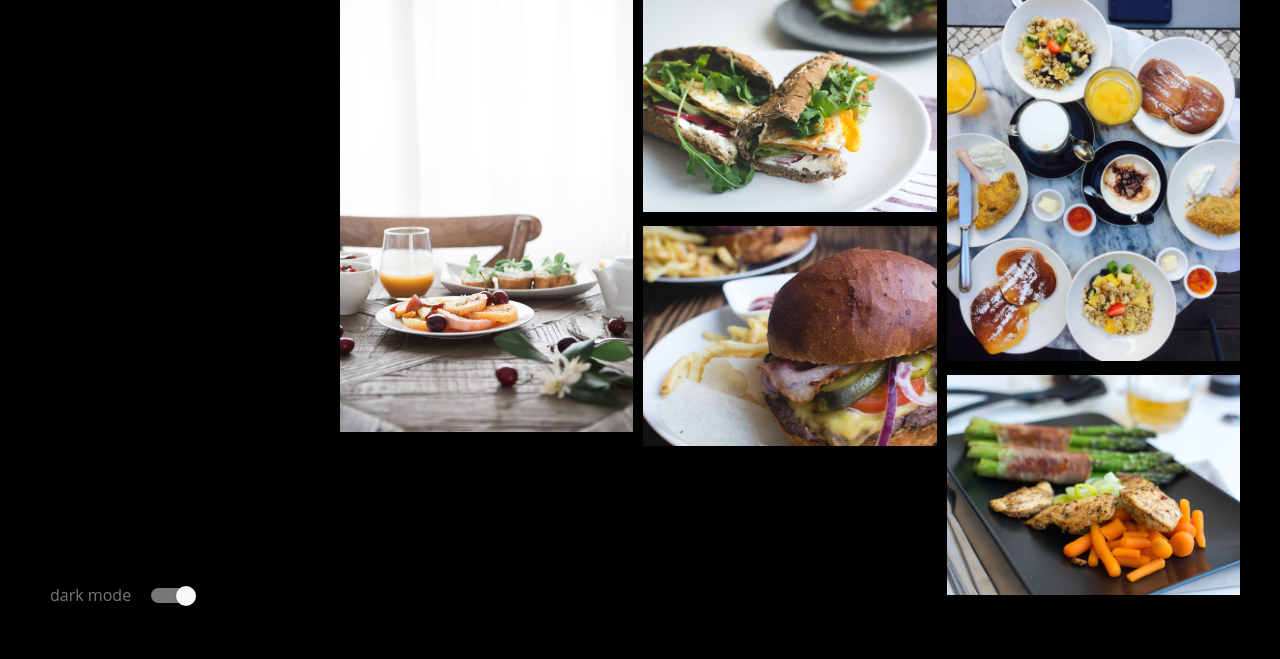
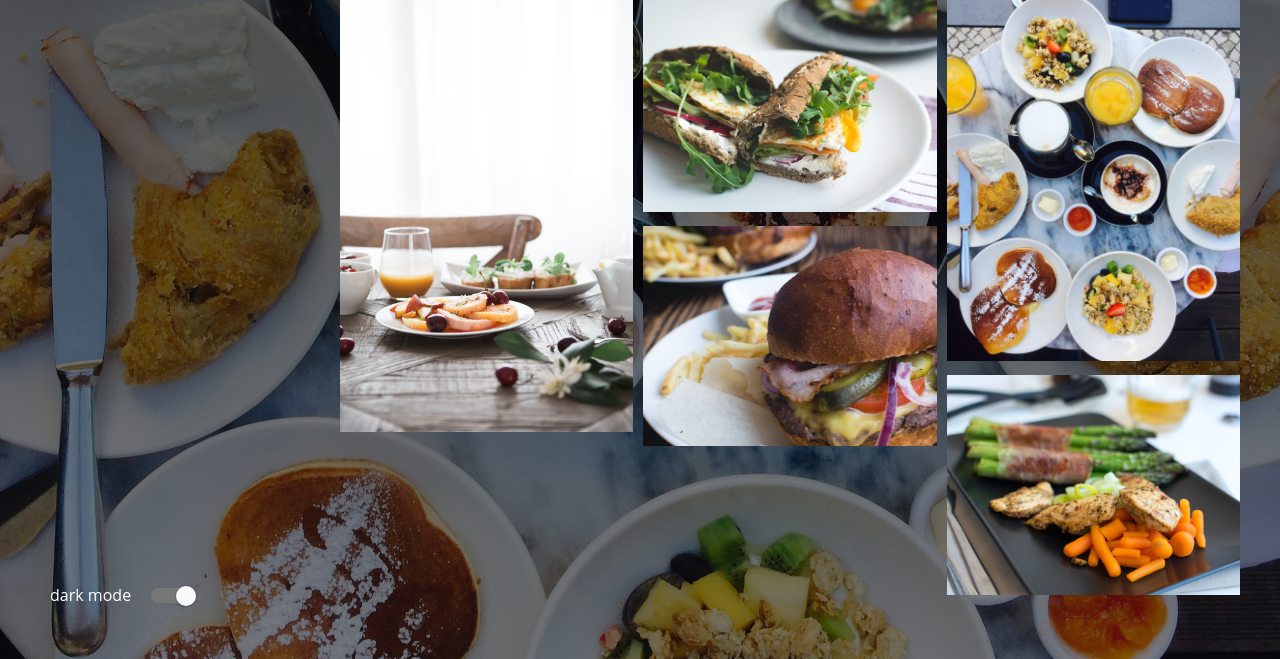
Before and after one commit to ridels44/food, a website: page index.html in a window 1280 px wide. Both pictures are taken after a click on the element 173 px from the left and 1251 px from the top of the page. Shown: the part 656-1315 px from the top of the page. Drawn offline with Linux system fonts and the light colour scheme.

Commit message:
change background body

```diff
--- a/css/style.css
+++ b/css/style.css
@@ -31,7 +31,9 @@ body {
   font-weight: 400;
   line-height: 1.6;
   color: var(--color-Grey-dark-2);
-  background-color: white; }
+  background-image: linear-gradient(rgba(255, 255, 255, 0.7), rgba(255, 255, 255, 0.7)), url(/img/background.jpg);
+  background-size: cover;
+  background-repeat: no-repeat; }
 
 .content {
   display: flex;
@@ -127,10 +129,13 @@ body {
     background-color: var(--color-Grey-light-1); }
 
 .dark {
-  background-color: black; }
+  background-image: linear-gradient(rgba(0, 0, 0, 0.7), rgba(3, 3, 3, 0.5)), url(/img/background.jpg); }
 
 .dark-recipe {
   border: solid 4px var(--color-primary-light) !important; }
+
+.dark-text {
+  color: white; }
 
 .recipe {
   display: flex;
--- a/script.js
+++ b/script.js
@@ -5,6 +5,7 @@ const imgText = document.querySelector(".modal-img__caption");
 
 const toggle = document.querySelector(".toggle");
 const circle = document.querySelector(".circle");
+const darkText = document.querySelector(".dark-mode p");
 
 const recipePhoto = document.querySelectorAll(".recipe__photo");
 
@@ -27,6 +28,7 @@ modal.addEventListener("click", (e) => {
 
 toggle.addEventListener("click", () => {
   circle.classList.toggle("move");
+  darkText.classList.toggle("dark-text");
   document.body.classList.toggle("dark");
   recipePhoto.forEach((recipe) => {
     recipe.classList.toggle("dark-recipe");
```
